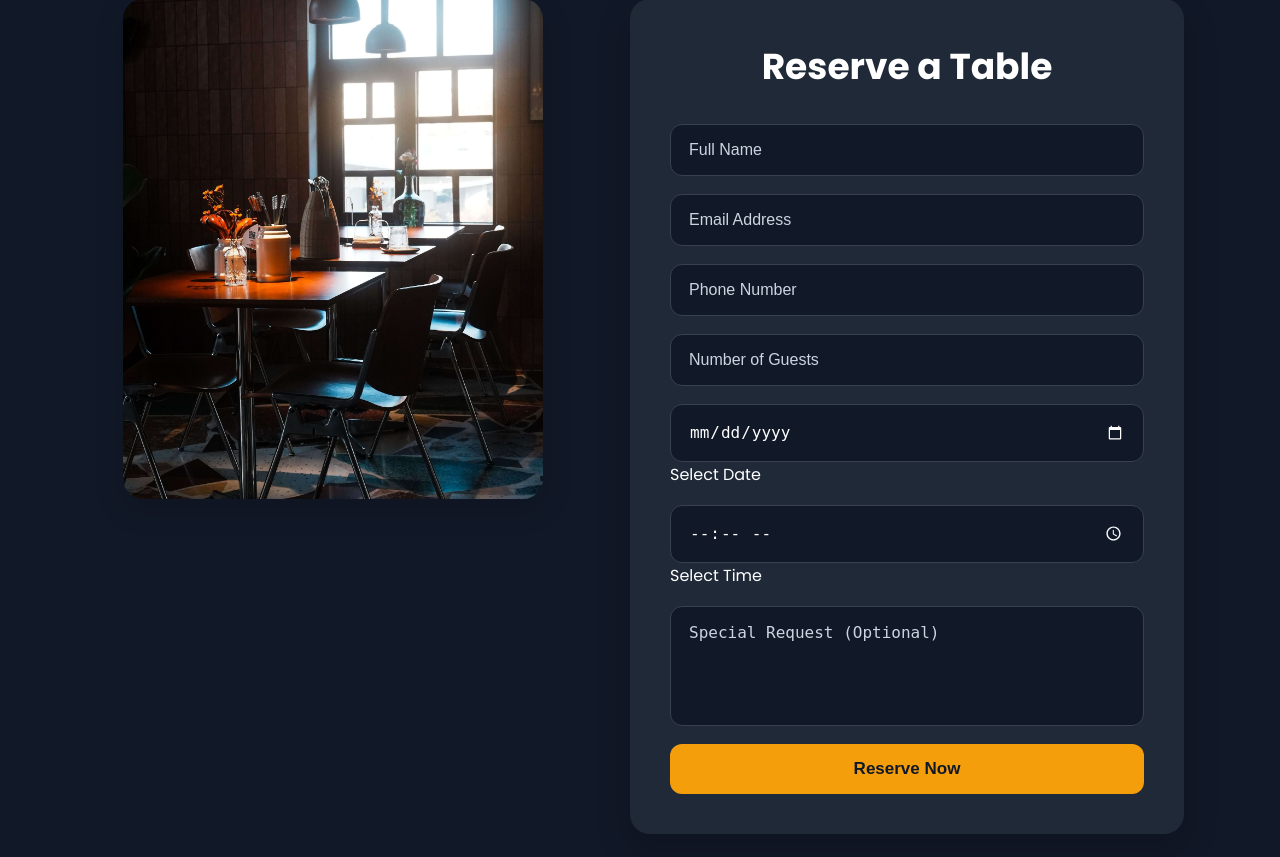
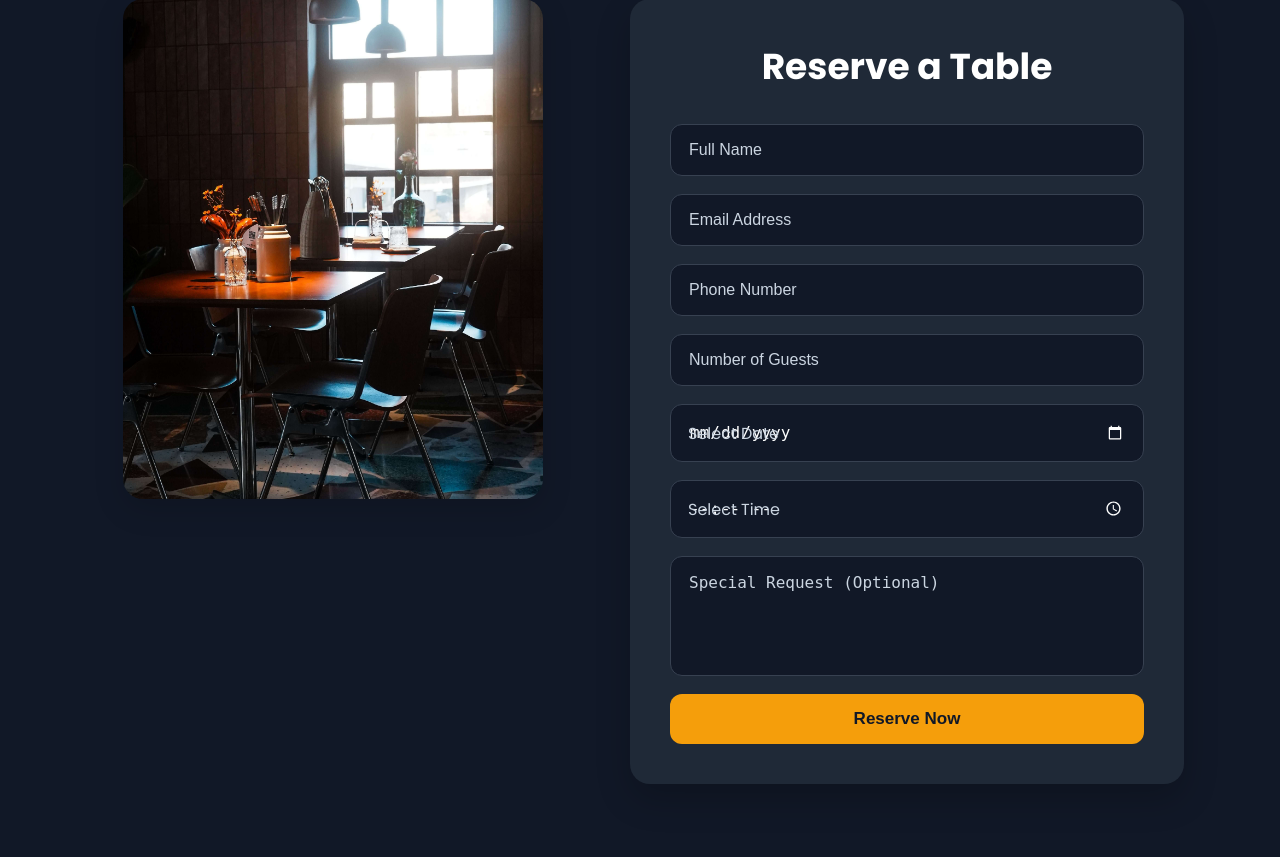
Before and after one commit to avniee0/UrbanBites, a Django app: page /reservation/ in a window 1280 px wide. Shown: the part 401-1258 px from the top of the page. Run offline with Django 5.2, Linux system fonts and the light colour scheme.

Commit message:
Fix date and time placeholder inside input boxes

```diff
--- a/static/css/style.css
+++ b/static/css/style.css
@@ -1015,7 +1015,7 @@ ul{
 .reservation-form button:hover{
     background:#fbbf24;
 }
-/* Text inside date and time boxes */
+/* Date & Time placeholder inside input box */
 
 .custom-input{
     position:relative;
@@ -1034,7 +1034,7 @@ ul{
     box-sizing:border-box;
 }
 
-.custom-input span{
+.custom-input .placeholder{
     position:absolute;
     left:18px;
     top:50%;
@@ -1042,13 +1042,12 @@ ul{
     color:#cbd5e1;
     font-size:16px;
     pointer-events:none;
-    transition:0.2s;
-}
-
-/* Hide text after user selects value */
-
-.custom-input input:valid + span{
-    opacity:0;
+}
+
+/* Hide placeholder when value is selected */
+
+.custom-input input:valid + .placeholder{
+    display:none;
 }
 
 /* Keep native picker icon visible */
--- a/templates/reservation/reservation.html
+++ b/templates/reservation/reservation.html
@@ -34,14 +34,14 @@
 
             <input type="number" placeholder="Number of Guests" min="1" required>
 
-            <div class="input-icon">
+            <div class="custom-input">
                 <input type="date" name="date" required>
-                <span>Select Date</span>
+                <div class="placeholder">Select Date</div>
             </div>
 
-            <div class="input-icon">
+            <div class="custom-input">
                 <input type="time" name="time" required>
-                <span>Select Time</span>
+                <div class="placeholder">Select Time</div>
             </div>
 
             <textarea rows="5" placeholder="Special Request (Optional)"></textarea>
```
